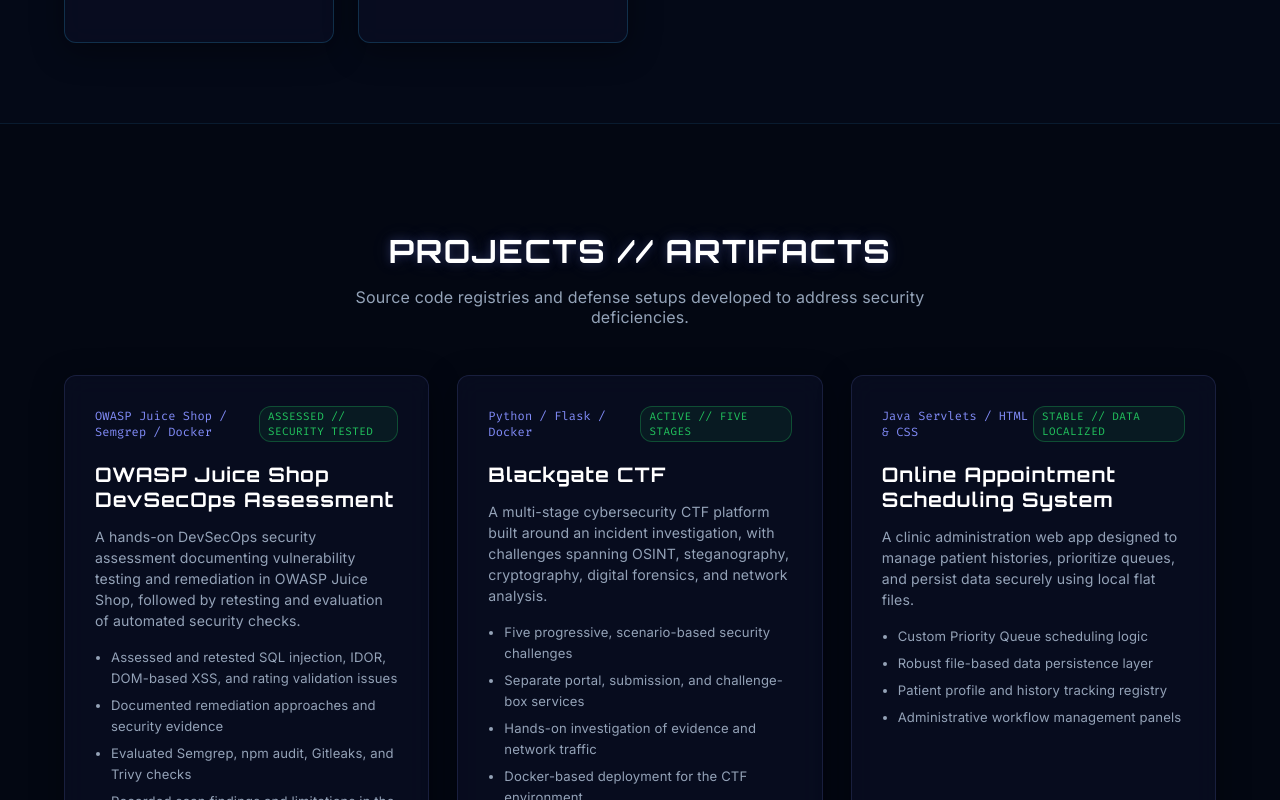
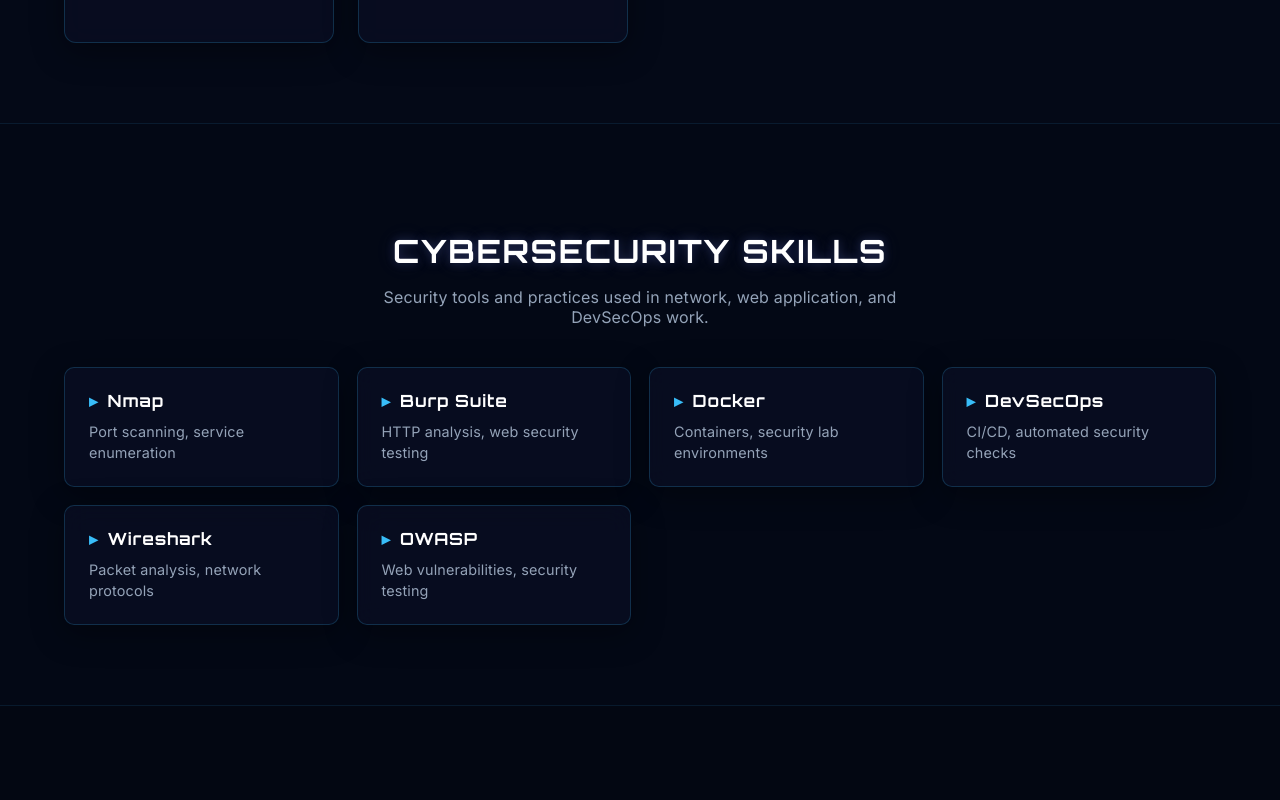
Before and after one commit to NadaraWanigasekara/Portfolio, a React (Vite) app: page / in a window 1280 px wide. Shown: the part 1460-2260 px from the top of the page. Built offline with nearby package versions, Linux system fonts and the light colour scheme.

Commit message:
skills update

```diff
--- a/src/App.jsx
+++ b/src/App.jsx
@@ -73,6 +73,15 @@
         <path d="M7 8h10" />
       </svg>
     ), details: ["Layouts, responsive, animations"] }
+];
+
+const CYBER_SKILLS_DATA = [
+  { name: "Nmap", details: "Port scanning, service enumeration" },
+  { name: "Burp Suite", details: "HTTP analysis, web security testing" },
+  { name: "Docker", details: "Containers, security lab environments" },
+  { name: "DevSecOps", details: "CI/CD, automated security checks" },
+  { name: "Wireshark", details: "Packet analysis, network protocols" },
+  { name: "OWASP", details: "Web vulnerabilities, security testing" },
 ];
 
 const PROJECTS_DATA = [
@@ -523,6 +532,78 @@
         </div>
       </section>
 
+      {/* Cybersecurity Skills Section */}
+      <section
+        id="cyber-skills"
+        style={{
+          background: "rgba(5, 11, 28, 0.35)",
+          borderBottom: "1px solid rgba(56, 189, 248, 0.1)",
+        }}
+      >
+        <div className="section-container" style={{ textAlign: "center" }}>
+          <h2
+            style={{ fontSize: "2rem", marginBottom: "12px" }}
+            className="glow-text-purple"
+          >
+            CYBERSECURITY SKILLS
+          </h2>
+          <p
+            style={{
+              color: "var(--text-muted)",
+              marginBottom: "40px",
+              maxWidth: "600px",
+              marginInline: "auto",
+            }}
+          >
+            Security tools and practices used in network, web application, and DevSecOps work.
+          </p>
+
+          <div
+            style={{
+              display: "grid",
+              gridTemplateColumns: "repeat(auto-fit, minmax(250px, 1fr))",
+              gap: "18px",
+              textAlign: "left",
+            }}
+          >
+            {CYBER_SKILLS_DATA.map((skill) => (
+              <article
+                key={skill.name}
+                className="cyber-card"
+                style={{ padding: "22px 24px", borderRadius: "10px" }}
+              >
+                <h3
+                  style={{
+                    fontSize: "1.05rem",
+                    margin: "0 0 10px",
+                    color: "#ffffff",
+                    fontFamily: "var(--heading)",
+                  }}
+                >
+                  <span
+                    aria-hidden="true"
+                    style={{ color: "var(--primary)", marginRight: "10px" }}
+                  >
+                    ▸
+                  </span>
+                  {skill.name}
+                </h3>
+                <p
+                  style={{
+                    color: "var(--text-muted)",
+                    fontSize: "0.9rem",
+                    lineHeight: "1.5",
+                    margin: 0,
+                  }}
+                >
+                  {skill.details}
+                </p>
+              </article>
+            ))}
+          </div>
+        </div>
+      </section>
+
       {/* Projects Showcase Section */}
       <section id="projects" className="section-container">
         <h2 style={{ fontSize: "2rem", marginBottom: "12px", textAlign: "center" }} className="glow-text-purple">
--- a/src/components/SecurityTerminal.jsx
+++ b/src/components/SecurityTerminal.jsx
@@ -18,6 +18,8 @@
     "  • Machine Learning & AI : Classification pipelines, scikit-learn",
     "  • Database Security     : SQL injection protection, sanitization",
     "  • Clinical Architectures: Management systems, priority scheduling",
+    "  • Cybersecurity Tools   : Nmap, Burp Suite, Wireshark, OWASP",
+    "  • Security Operations   : Docker labs, DevSecOps, automated checks",
     "----------------------------------------------------------------",
   ],
   projects: [
```
